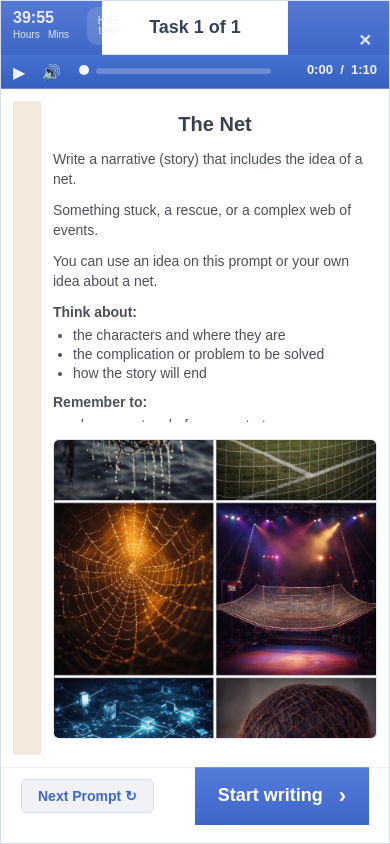
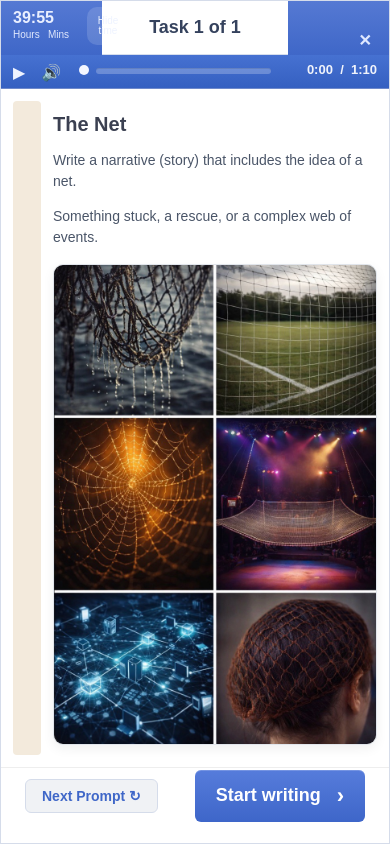
Before and after one commit to planomy/promptwriter, a plain HTML site: page index.html in a window 390 px wide. Drawn offline with Linux system fonts and the light colour scheme.

Commit message:
Update index.html

```diff
--- a/index.html
+++ b/index.html
@@ -29,7 +29,9 @@ body{margin:0;background:#dfe5ef;font-family:Arial, Helvetica, sans-serif;displa
 .footer{height:66px;border-top:1px solid #d9deea;background:#fff;position:relative;flex:0 0 66px}
 .btn{position:absolute;bottom:10px;width:174px;height:46px;border:0;color:#fff;font-size:18px;font-weight:700;cursor:pointer;background:linear-gradient(180deg,#5177d7 0%, #3d64c7 100%);box-shadow:inset 0 1px 0 rgba(255,255,255,0.2)}.btn.left{left:0}.btn.right{right:0}
 .status{position:absolute;right:194px;bottom:21px;color:#616b7d;font-weight:700;font-size:14px;transition:color .2s ease}.status.is-low{color:#616b7d}.status.is-good{color:#2d8a4b}.status.is-high{color:#c0392b}
-.floating-tools{position:absolute;left:50%;transform:translateX(-50%);bottom:11px;width:166px;height:30px;background:rgba(19,23,31,.95);border-radius:8px;display:flex;align-items:center;justify-content:center;gap:18px;color:#f4f6fa;font-size:16px}
+
+/* Simplified floating tools - Dark mode only */
+.floating-tools{position:absolute;left:50%;transform:translateX(-50%);bottom:11px;width:60px;height:30px;background:rgba(19,23,31,.95);border-radius:8px;display:flex;align-items:center;justify-content:center;color:#f4f6fa;font-size:16px}
 .tool-icon{display:inline-flex;align-items:center;justify-content:center;min-width:16px;cursor:pointer;user-select:none}
 
 .prompt-overlay{position:absolute;inset:56px 0 0 0;background:#fff;display:none;z-index:8}.prompt-overlay.open{display:block}
@@ -39,18 +41,19 @@ body{margin:0;background:#dfe5ef;font-family:Arial, Helvetica, sans-serif;displa
 .audio-dot{position:absolute;left:78px;top:10px;width:10px;height:10px;border-radius:50%;background:#f3f6ff}
 .audio-time{position:absolute;right:12px;top:7px;color:#f0f3fb;font-size:13px;font-weight:700}
 .audio-close{position:absolute;right:10px;top:-29px;width:28px;height:28px;color:#dfe8ff;display:flex;align-items:center;justify-content:center;font-size:16px;font-weight:700;cursor:pointer}
-.prompt-body{height:calc(100% - 90px);padding:16px 0 0;display:grid;grid-template-columns:52px 1fr 372px;gap:18px}
-.prompt-band{margin-left:18px;background:#f3eadc;border-radius:2px}
-.prompt-left{padding:18px 0 18px 0;color:#4a4f59;overflow:auto}.prompt-left::-webkit-scrollbar{width:10px}.prompt-left::-webkit-scrollbar-track{background:#f4f5f8}.prompt-left::-webkit-scrollbar-thumb{background:#bec7d5;border-radius:8px;border:2px solid #f4f5f8}
-.prompt-title{font-size:22px;font-weight:700;color:#3b4051;text-align:center;margin:10px 0 20px}
-.prompt-text{font-size:15px;line-height:1.4;margin-bottom:12px;max-width:360px}.prompt-section{max-width:360px;margin-top:10px}.prompt-section-title{font-size:15px;font-weight:700;margin:10px 0 6px}.prompt-list{margin:0;padding-left:20px;font-size:15px;line-height:1.38}
-.prompt-right{padding:8px 0 14px 0}
 
-/* Static Mosaic Image Styling */
-.mosaic-container{width:100%;height:460px;background:#f7f9fb;border:1px solid #e1e5eb;border-radius:6px;overflow:hidden;position:relative}
-.mosaic-img{width:100%;height:100%;object-fit:cover;display:block}
+.prompt-body{height:calc(100% - 90px);padding:20px 24px 0;display:grid;grid-template-columns:46px 1fr 400px;gap:24px;overflow:hidden}
+.prompt-band{background:#f3eadc;border-radius:4px}
+.prompt-left{padding:0 10px 18px 0;color:#4a4f59;overflow-y:auto}.prompt-left::-webkit-scrollbar{width:8px}.prompt-left::-webkit-scrollbar-track{background:#f4f5f8}.prompt-left::-webkit-scrollbar-thumb{background:#bec7d5;border-radius:8px}
+.prompt-title{font-size:24px;font-weight:800;color:#3b4051;margin:4px 0 16px}
+.prompt-text{font-size:16px;line-height:1.5;margin-bottom:14px;color:#4a5568}.prompt-section{margin-top:16px}.prompt-section-title{font-size:16px;font-weight:700;margin-bottom:8px;color:#35425d}.prompt-list{margin:0;padding-left:18px;font-size:15px;line-height:1.6}
 
-.prompt-nav-bar{height:56px;display:flex;align-items:center;justify-content:space-between;padding:0 20px;border-top:1px solid #eee}
+/* Refined Image Placement Logic */
+.prompt-right{padding-bottom:18px;display:flex;align-items:flex-start;justify-content:center}
+.mosaic-container{width:100%;max-width:400px;background:#f7f9fb;border:1px solid #e1e5eb;border-radius:10px;overflow:hidden;box-shadow: 0 4px 12px rgba(0,0,0,0.06);display:flex}
+.mosaic-img{width:100%;height:auto;object-fit:contain;display:block}
+
+.prompt-nav-bar{height:56px;display:flex;align-items:center;justify-content:space-between;padding:0 24px;border-top:1px solid #eee}
 .change-prompt-btn{cursor:pointer;background:#f0f2f5;padding:8px 16px;border-radius:6px;font-size:14px;font-weight:700;color:#3f67c8;border:1px solid #d5dcea}
 
 /* Polish Overlay */
@@ -81,15 +84,11 @@ body{margin:0;background:#dfe5ef;font-family:Arial, Helvetica, sans-serif;displa
 .analysis-text .hl-adjective{background:#ff96cc !important}
 .analysis-text .hl-stop{background:#d7d7d7}
 
-/* Either/Or Toggle Logic: Priority given to colorful categories */
-.analysis-text.hide-stop .hl-stop:not(.hl-starter):not(.hl-auxiliary):not(.hl-filter):not(.hl-adverb):not(.hl-basic):not(.hl-repeat):not(.hl-adjective) {
-  background: transparent !important;
-  padding: 0 !important;
-}
+/* Highlighting Priority */
+.analysis-text.hide-stop .hl-stop:not(.hl-starter):not(.hl-auxiliary):not(.hl-filter):not(.hl-adverb):not(.hl-basic):not(.hl-repeat):not(.hl-adjective) { background: transparent !important; padding: 0 !important; }
 .analysis-text.hide-stop .hl-stop { background: transparent; }
 .analysis-text.stop-only .hl:not(.hl-stop) { background: transparent !important; padding: 0 !important; }
 
-/* Force show categories when checked */
 .analysis-text.hide-starter .hl-starter,
 .analysis-text.hide-auxiliary .hl-auxiliary,
 .analysis-text.hide-filter .hl-filter,
@@ -98,7 +97,7 @@ body{margin:0;background:#dfe5ef;font-family:Arial, Helvetica, sans-serif;displa
 .analysis-text.hide-repeat .hl-repeat,
 .analysis-text.hide-adjective .hl-adjective { background: transparent !important; padding: 0 !important; }
 
-.start-bar{width:220px;height:58px;background:linear-gradient(180deg,#567cdb 0%, #3e66c9 100%);color:#fff;display:flex;align-items:center;justify-content:center;gap:16px;font-size:18px;font-weight:700;cursor:pointer;box-shadow:inset 0 1px 0 rgba(255,255,255,0.18)}
+.start-bar{width:220px;height:52px;background:linear-gradient(180deg,#567cdb 0%, #3e66c9 100%);color:#fff;display:flex;align-items:center;justify-content:center;gap:16px;font-size:18px;font-weight:700;cursor:pointer;box-shadow:inset 0 1px 0 rgba(255,255,255,0.18);border-radius:6px}
 .hidden{visibility:hidden}
 .dark-mode .content,.dark-mode .editor,.dark-mode .footer,.dark-mode .app{background:#2f3c4f}
 .dark-mode .instruction,.dark-mode .prompt-left,.dark-mode .finish-copy,.dark-mode .finish-meta{color:#e6edf7}
@@ -110,7 +109,7 @@ body{margin:0;background:#dfe5ef;font-family:Arial, Helvetica, sans-serif;displa
 .dark-mode .prompt-title,.dark-mode .prompt-text,.dark-mode .prompt-list,.dark-mode .prompt-section-title,.dark-mode .task-title,.dark-mode .finish-title,.dark-mode .status,.dark-mode .analysis-row,.dark-mode .analysis-count,.dark-mode .analysis-summary,.dark-mode .analysis-text{color:#ffffff}
 
 @media (max-width:1100px){.app{width:100vw;height:100vh;max-width:none;max-height:none;min-width:0;min-height:0;border-radius:0}.content{padding:10px 10px 6px}.instruction,.editor{width:96%}.editor{height:46vh}.prompt-body{grid-template-columns:36px 1fr 320px;gap:12px}.prompt-text,.prompt-section,.prompt-list{max-width:none}}
-@media (max-width:820px){body{align-items:stretch;justify-content:stretch}.app{border-radius:0}.header{height:54px;flex-basis:54px}.header-left,.header-right{height:54px;width:26%}.task-title{font-size:18px}.timer{left:12px;top:9px;font-size:16px}.pill.one{left:86px;width:42px;height:38px}.instruction{font-size:15px;line-height:1.35}.editor{height:52vh;margin-top:8px}.toolbar{gap:10px;font-size:14px;padding:0 8px}.text-area{font-size:16px;line-height:1.32}.btn{width:138px;font-size:16px;height:42px}.status{right:150px;font-size:13px;bottom:20px}.floating-tools{width:150px;gap:16px}.prompt-overlay{inset:54px 0 0 0}.prompt-body{grid-template-columns:28px 1fr;grid-template-rows:auto auto;gap:12px;padding:12px 12px 12px;height:calc(100% - 110px)}.prompt-band{margin-left:0;grid-row:1 / span 2}.prompt-left{padding:8px 0 0 0;max-height:38vh}.prompt-right{padding:0 0 10px 0}.mosaic-container{height:300px}.prompt-title{font-size:20px;margin:4px 0 14px}.prompt-text,.prompt-section-title,.prompt-list{font-size:14px}.start-bar{width:50%}.finish-inner{grid-template-columns:1fr;padding:14px}.finish-title{font-size:28px}.finish-copy{font-size:16px}.finish-actions{flex-direction:column;width:100%;max-width:320px}.finish-btn{width:100%}}
+@media (max-width:820px){body{align-items:stretch;justify-content:stretch}.app{border-radius:0}.header{height:54px;flex-basis:54px}.header-left,.header-right{height:54px;width:26%}.task-title{font-size:18px}.timer{left:12px;top:9px;font-size:16px}.pill.one{left:86px;width:42px;height:38px}.instruction{font-size:15px;line-height:1.35}.editor{height:52vh;margin-top:8px}.toolbar{gap:10px;font-size:14px;padding:0 8px}.text-area{font-size:16px;line-height:1.32}.btn{width:138px;font-size:16px;height:42px}.status{right:150px;font-size:13px;bottom:20px}.floating-tools{width:60px;gap:16px}.prompt-overlay{inset:54px 0 0 0}.prompt-body{grid-template-columns:28px 1fr;grid-template-rows:auto auto;gap:12px;padding:12px 12px 12px;height:calc(100% - 110px)}.prompt-band{margin-left:0;grid-row:1 / span 2}.prompt-left{padding:8px 0 0 0;max-height:38vh}.prompt-right{padding:0 0 10px 0}.prompt-title{font-size:20px;margin:4px 0 14px}.prompt-text,.prompt-section-title,.prompt-list{font-size:14px}.start-bar{width:50%}.finish-inner{grid-template-columns:1fr;padding:14px}.finish-title{font-size:28px}.finish-copy{font-size:16px}.finish-actions{flex-direction:column;width:100%;max-width:320px}.finish-btn{width:100%}}
 </style>
 </head>
 <body>
@@ -139,7 +138,9 @@ body{margin:0;background:#dfe5ef;font-family:Arial, Helvetica, sans-serif;displa
 
     <div class="footer">
       <button class="btn left" id="promptBtn">‹&nbsp;&nbsp;Prompt</button>
-      <div class="floating-tools"><span class="tool-icon">◫</span><span class="tool-icon" id="darkToggle">◐</span><span class="tool-icon">/</span><span class="tool-icon">U</span></div>
+      <div class="floating-tools">
+        <span class="tool-icon" id="darkToggle">◐</span>
+      </div>
       <div class="status" id="wordCount">0 words</div>
       <button class="btn right" id="finishBtn">Finish&nbsp;&nbsp;›</button>
     </div>
@@ -199,7 +200,7 @@ body{margin:0;background:#dfe5ef;font-family:Arial, Helvetica, sans-serif;displa
           </div>
           <div class="finish-actions">
             <button class="finish-btn-alt" id="copyTextBtn">Copy Text</button>
-            <button class="finish-btn" id="exitFinishBtn">Finish & Exit</button>
+            <button class="finish-btn" id="exitFinishBtn">Get My Report</button>
           </div>
         </div>
         <div class="finish-main">
@@ -351,7 +352,6 @@ function loadPrompt(idx) {
   const list = document.getElementById('pThinkList');
   list.innerHTML = p.thinkAbout.map(item => `<li>${item}</li>`).join('');
 
-  // Set the image from the local GitHub file
   mosaicImg.src = p.img;
 }
 
```
